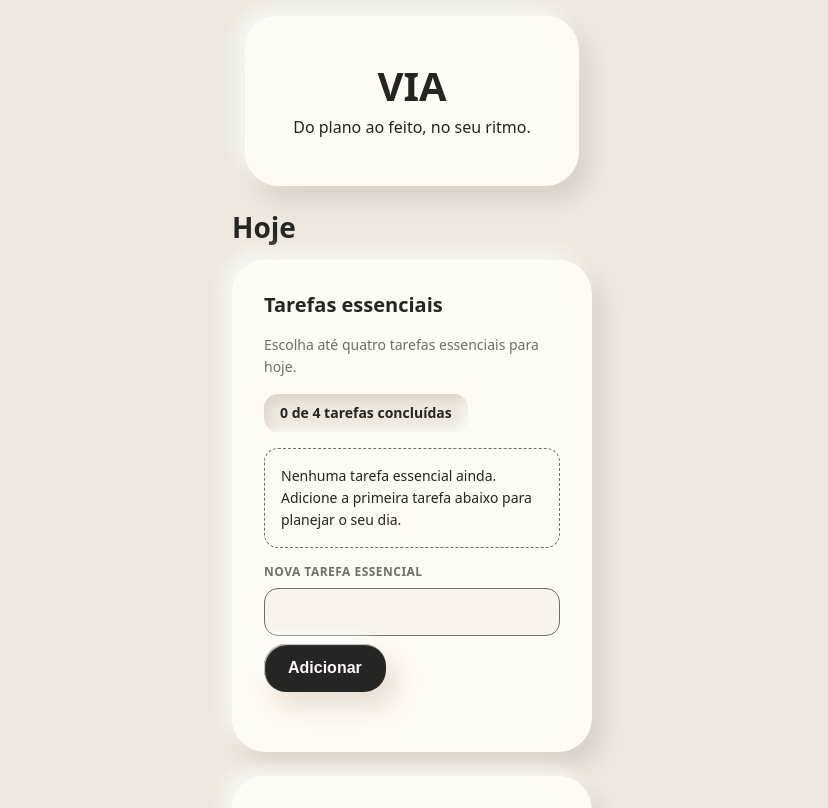
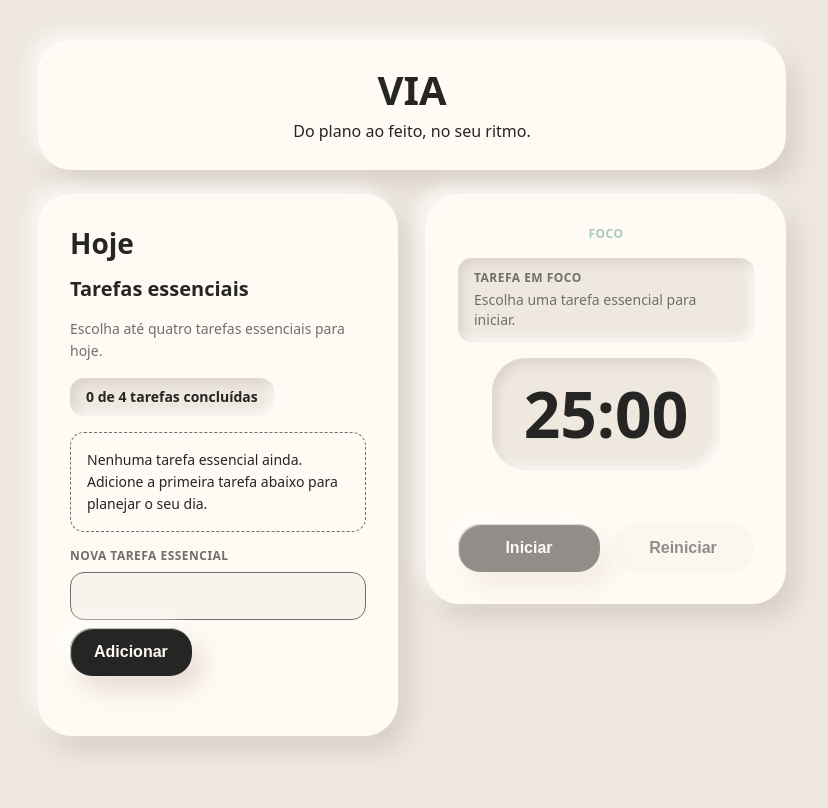
Before and after one commit to nughinit/Pomodoro, a React (Vite) app: page / in a window 1280 px wide. Shown: the top 808 px of the page, without its empty margins (228-1056 px from the left). Built offline with nearby package versions, Linux system fonts and the light colour scheme.

Commit message:
style: align tasks and focus timer side by side

```diff
--- a/src/App.css
+++ b/src/App.css
@@ -3,17 +3,20 @@
   display: flex;
   flex-direction: column;
   align-items: center;
-  justify-content: center;
   gap: 24px;
-  padding: 16px;
+  padding: 40px 16px;
+  box-sizing: border-box;
 }
 
 .app-shell__card {
+  width: 100%;
+  max-width: 748px;
   background: var(--mallow-surface-raised);
   border-radius: var(--mallow-radius-lg);
   box-shadow: var(--mallow-shadow-raised);
-  padding: 48px;
+  padding: 28px 48px;
   text-align: center;
+  box-sizing: border-box;
 }
 
 .app-shell__title {
@@ -27,3 +30,26 @@
   margin: 8px 0 0;
   color: var(--mallow-ink);
 }
+
+.app-shell__workspace {
+  width: 100%;
+  max-width: 748px;
+  display: grid;
+  grid-template-columns: repeat(2, minmax(0, 360px));
+  gap: 28px;
+  align-items: start;
+  justify-content: center;
+}
+
+@media (max-width: 839px) {
+  .app-shell__workspace {
+    grid-template-columns: minmax(0, 1fr);
+    max-width: 360px;
+  }
+}
+
+@media (max-width: 480px) {
+  .app-shell__card {
+    padding: 24px;
+  }
+}
--- a/src/App.tsx
+++ b/src/App.tsx
@@ -16,6 +16,7 @@ function App() {
         <h1 className="app-shell__title">VIA</h1>
         <p className="app-shell__tagline">Do plano ao feito, no seu ritmo.</p>
       </div>
+      <div className="app-shell__workspace">
         <TodayEssentialTasks
           tasks={tasks.tasks}
           addTask={tasks.addTask}
@@ -39,6 +40,7 @@ function App() {
           clearSelection={selection.clearSelection}
           canChangeSelection={selection.canChangeSelection}
         />
+      </div>
     </main>
   )
 }
--- a/src/features/tasks/components/TodayEssentialTasks.css
+++ b/src/features/tasks/components/TodayEssentialTasks.css
@@ -1,6 +1,7 @@
 .today-tasks {
   width: 100%;
   max-width: 360px;
+  min-width: 0;
   display: flex;
   flex-direction: column;
   gap: 16px;
--- a/src/features/tasks/components/TodayEssentialTasks.tsx
+++ b/src/features/tasks/components/TodayEssentialTasks.tsx
@@ -115,11 +115,10 @@ export function TodayEssentialTasks({
 
   return (
     <section className="today-tasks" aria-labelledby="today-tasks-heading">
-      <h2 id="today-tasks-heading" ref={headingRef} tabIndex={-1} className="today-tasks__title">
-        Hoje
-      </h2>
-
       <div className="today-tasks__card">
+        <h2 id="today-tasks-heading" ref={headingRef} tabIndex={-1} className="today-tasks__title">
+          Hoje
+        </h2>
         <h3 className="today-tasks__subtitle">Tarefas essenciais</h3>
         <p className="today-tasks__hint">Escolha até quatro tarefas essenciais para hoje.</p>
         <p className="today-tasks__progress">
--- a/src/features/timer/components/FocusTimer.css
+++ b/src/features/timer/components/FocusTimer.css
@@ -9,6 +9,8 @@
   gap: 16px;
   width: 100%;
   max-width: 360px;
+  min-width: 0;
+  box-sizing: border-box;
 }
 
 .focus-timer__session {
```
Also changed, not shown: 1 other file (tests, documents, lock files or other folders). Lines whose indentation alone changed are shown as unchanged.
